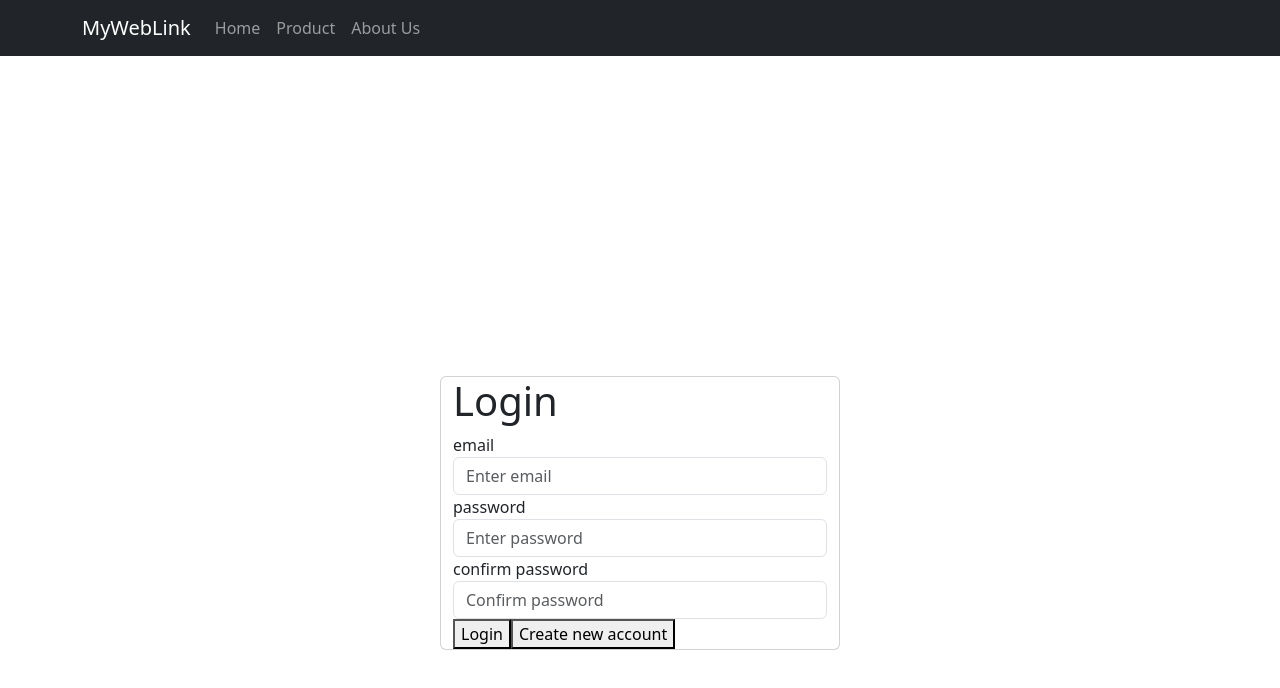
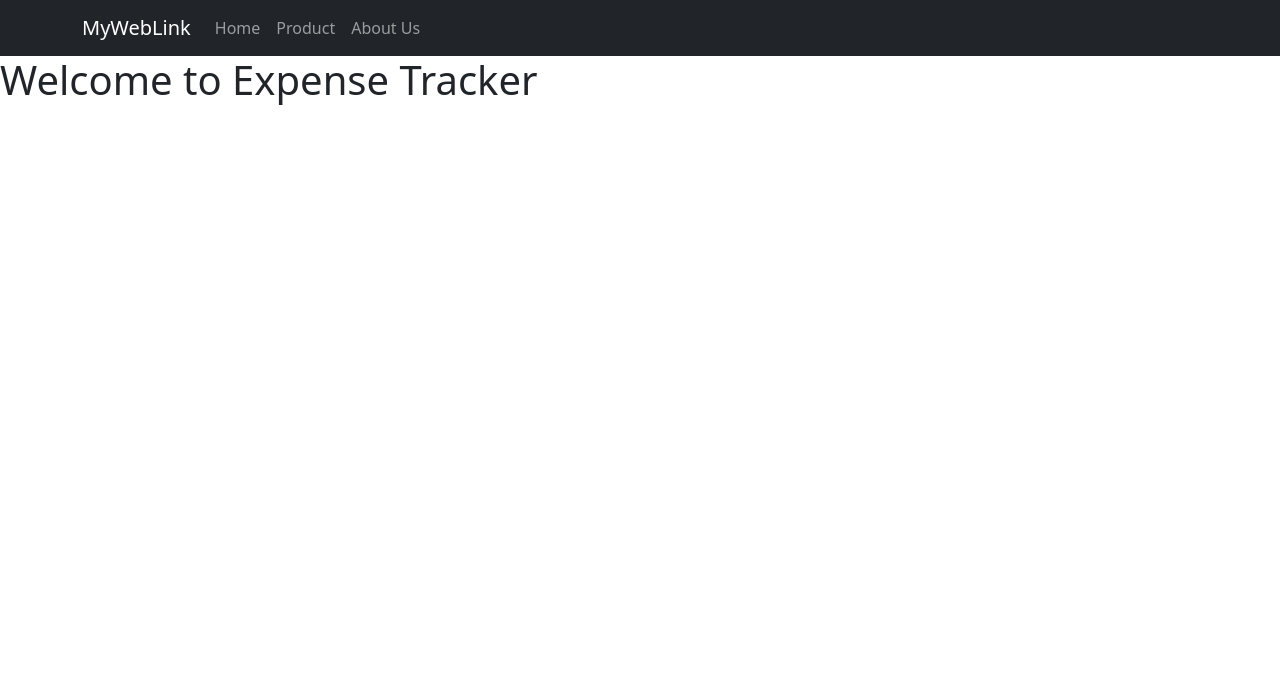
Before and after one commit to kajalkapadiya/expense-tracker-web, a React (Create React App) app: page /home in a window 1280 px wide. Shown: the top 688 px of the page. Built offline with nearby package versions, Linux system fonts and the light colour scheme; sample sign-in values are in the browser's storage.

Commit message:
login page

```diff
--- a/src/App.js
+++ b/src/App.js
@@ -1,29 +1,39 @@
-// import { useContext } from "react";
+import { useContext } from "react";
 import "./App.css";
-// import { Redirect, Route, Switch } from "react-router-dom";
-// import Home from "./component/pages/Home";
-// import Product from "./component/pages/Product";
+import { Redirect, Route, Switch } from "react-router-dom";
+import Home from "./component/pages/Home";
+import Product from "./component/pages/Product";
 import MainHeader from "./component/auth/MainHeader";
 import Login from "./component/pages/Login";
-// import About from "./component/pages/About";
-// import AuthContext from "./component/auth/AuthContext";
+import About from "./component/pages/About";
+import AuthContext from "./component/auth/AuthContext";
 
 function App() {
-  // const authCntx = useContext(AuthContext);
-  // const loggedIn = authCntx.isLoggedIn;
+  const authCntx = useContext(AuthContext);
+  console.log(authCntx.isLoggedIn);
   return (
     <>
       <MainHeader />
-      <Login />
-      {/* <Switch>
+      <Switch>
         <Route path="/" exact>
-          {loggedIn && <Redirect to="/home" />}
+          <Redirect to="/home" />
         </Route>
-        <Route path="/home">{loggedIn && <Home />}</Route>
-        <Route path="/product">{loggedIn && <Product />}</Route>
-        <Route path="/about">{loggedIn && <About />}</Route>
-        <Route path="/login">{loggedIn && <Login />}</Route>
-      </Switch> */}
+        <Route path="/home">
+          {authCntx.isLoggedIn && <Home />}
+          {!authCntx.isLoggedIn && <Redirect to="/login" />}
+        </Route>
+        <Route path="/product">
+          {authCntx.isLoggedIn && <Product />}
+          {!authCntx.isLoggedIn && <Redirect to="/login" />}
+        </Route>
+        <Route path="/about">
+          {authCntx.isLoggedIn && <About />}
+          {!authCntx.isLoggedIn && <Redirect to="/login" />}
+        </Route>
+        <Route path="/login">
+          <Login />
+        </Route>
+      </Switch>
     </>
   );
 }
--- a/src/component/pages/About.js
+++ b/src/component/pages/About.js
@@ -0,0 +1,9 @@
+const About = () => {
+    return (
+      <>
+        <h1>About page</h1>
+      </>
+    );
+  };
+
+  export default About;
--- a/src/component/pages/Home.js
+++ b/src/component/pages/Home.js
@@ -1,7 +1,7 @@
 const Home = () => {
   return (
     <>
-      <h1>home</h1>
+      <h1>Welcome to Expense Tracker</h1>
       {console.log("home")}
     </>
   );
--- a/src/component/pages/Login.js
+++ b/src/component/pages/Login.js
@@ -58,6 +58,8 @@ const Login = () => {
         })
         .then((data) => {
           authCntx.login(data.email);
+          console.log(data.email);
+          console.log("login");
           history.replace("/");
         })
         .catch((err) => {
@@ -79,6 +81,7 @@ const Login = () => {
               type="text"
               id="email"
               ref={emailRef}
+              required
               className="form-control"
               placeholder="Enter email"
             ></input>
@@ -89,6 +92,7 @@ const Login = () => {
               type="password"
               id="pass"
               ref={passRef}
+              required
               className="form-control"
               placeholder="Enter password"
             ></input>
@@ -99,6 +103,7 @@ const Login = () => {
               type="password"
               id="confirmPass"
               ref={confirmRef}
+              required
               autoComplete="off"
               className="form-control"
               placeholder="Confirm password"
```
Also changed, not shown: 1 other file (tests, documents, lock files or other folders).
